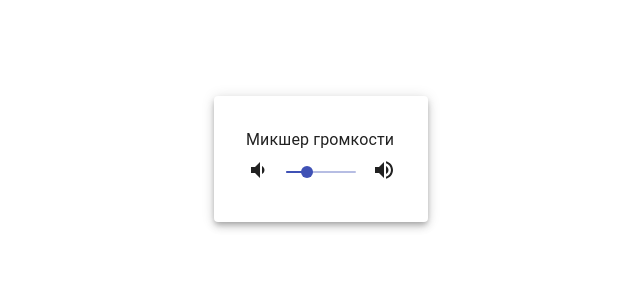
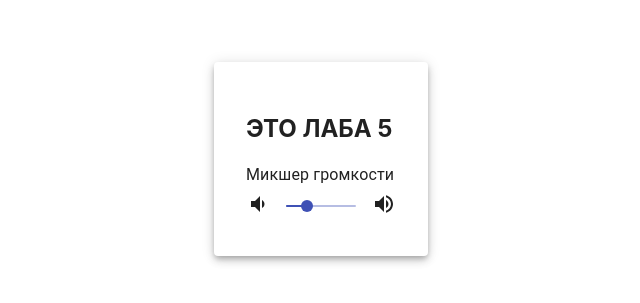
Before and after one commit to Tyaalina/Lab5, a React (Create React App) app in the folder app/: page / in a window 1280 px wide. Shown: the part 241-544 px from the top of the page, without its empty margins (319-959 px from the left). Built offline with nearby package versions, Linux system fonts and the light colour scheme; the HTML template or start-up script is replaced by a standard one.

Commit message:
Добавлен заголовок

```diff
--- a/app/src/App.js
+++ b/app/src/App.js
@@ -35,6 +35,7 @@ function App() {
   return (
     <div className={classes.root}>
       <Paper elevation={5} className={classes.paper}>
+        <h2>ЭТО ЛАБА 5</h2>
       <Typography id="discrete-slider" gutterBottom>
         Микшер громкости
       </Typography>
```
